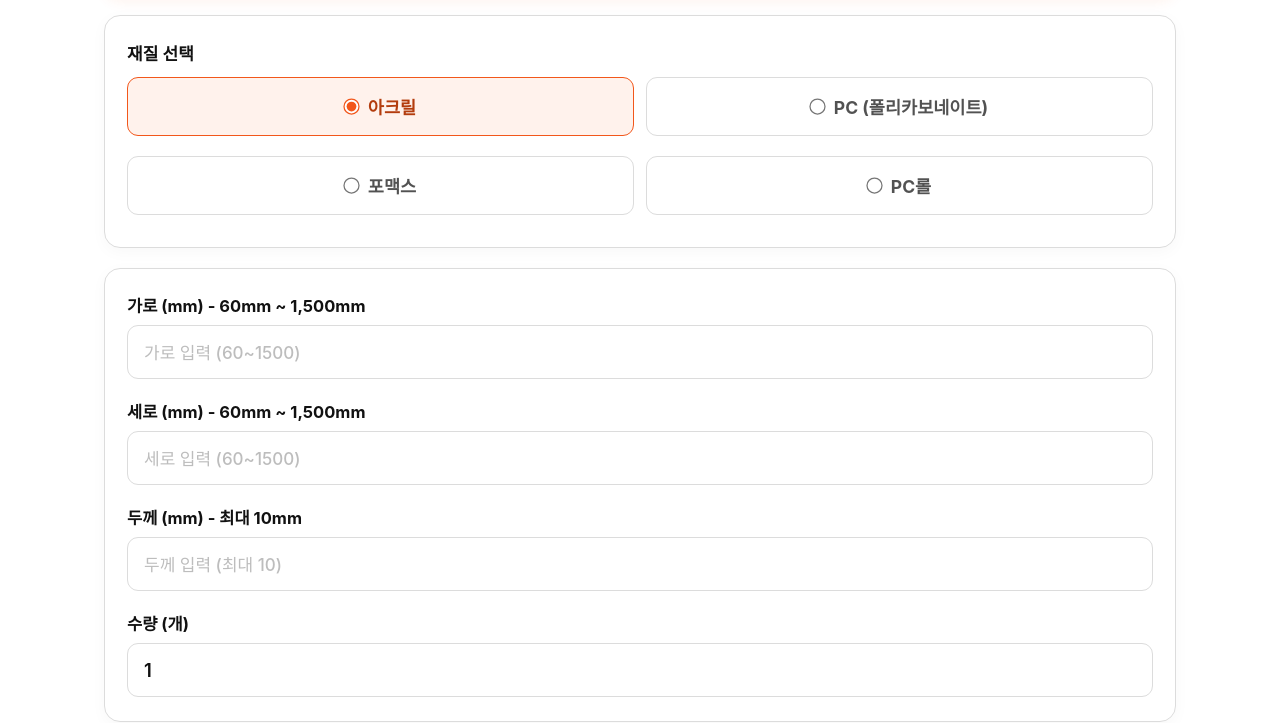
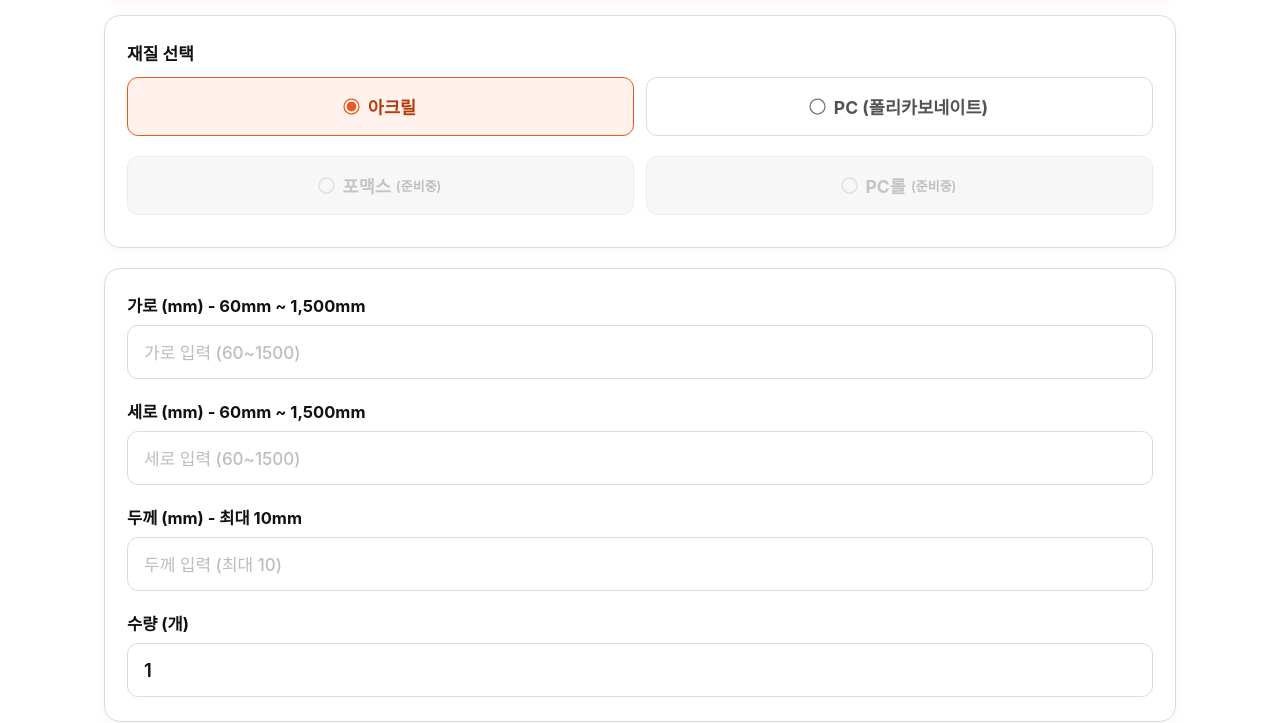
Before and after one commit to jamesmun99/acrylic-calculator, a plain HTML site: page index.html in a window 1280 px wide. Shown: the part 99-822 px from the top of the page. Drawn offline with Linux system fonts and the light colour scheme.

Commit message:
Implement disabled styles for radio buttons
Added styles and functionality for disabled radio buttons.

```diff
--- a/index.html
+++ b/index.html
@@ -109,6 +109,29 @@
             border-color: var(--edge);
             background-color: var(--edge-soft);
             color: var(--edge-dark);
+        }
+
+        /* 선택 불가 재질(포맥스, PC롤) 비활성화 스타일 */
+        .radio-label.disabled,
+        .radio-label:has(input:disabled) {
+            background-color: #F3F3F3;
+            border-color: #E2E2E2;
+            color: #A6A6A6;
+            opacity: 0.65;
+            cursor: not-allowed;
+            pointer-events: none;
+        }
+
+        .radio-label input:disabled {
+            accent-color: #BDBDBD;
+            cursor: not-allowed;
+        }
+
+        .disabled-tag {
+            font-size: 13px;
+            font-weight: 600;
+            color: #9E9E9E;
+            margin-left: 5px;
         }
 
         .input-group {
@@ -262,7 +285,7 @@
             border: none;
             cursor: pointer;
             padding: 6px 10px;
-            text-decoration: none;
+            text-decoration: underline;
         }
 
         .admin-trigger:hover {
@@ -426,11 +449,11 @@
             <label class="radio-label">
                 <input type="radio" name="material" value="pc" onchange="calculate()"> PC (폴리카보네이트)
             </label>
-            <label class="radio-label">
-                <input type="radio" name="material" value="foamex" onchange="calculate()"> 포맥스
+            <label class="radio-label disabled" aria-disabled="true">
+                <input type="radio" name="material" value="foamex" disabled> 포맥스 <span class="disabled-tag">(준비중)</span>
             </label>
-            <label class="radio-label">
-                <input type="radio" name="material" value="pcroll" onchange="calculate()"> PC롤
+            <label class="radio-label disabled" aria-disabled="true">
+                <input type="radio" name="material" value="pcroll" disabled> PC롤 <span class="disabled-tag">(준비중)</span>
             </label>
         </div>
     </div>
@@ -627,7 +650,11 @@
 
     function calculate() {
         const selectedMaterial = document.querySelector('input[name="material"]:checked');
-        const matType = selectedMaterial ? selectedMaterial.value : 'acrylic';
+        // 비활성화된 재질(포맥스, PC롤)이 강제 선택될 경우 아크릴로 안전하게 폴백
+        let matType = (selectedMaterial && !selectedMaterial.disabled) ? selectedMaterial.value : 'acrylic';
+        if (matType === 'foamex' || matType === 'pcroll') {
+            matType = 'acrylic';
+        }
 
         const width = parseFloat(document.getElementById('width').value) || 0;
         const height = parseFloat(document.getElementById('height').value) || 0;
```
